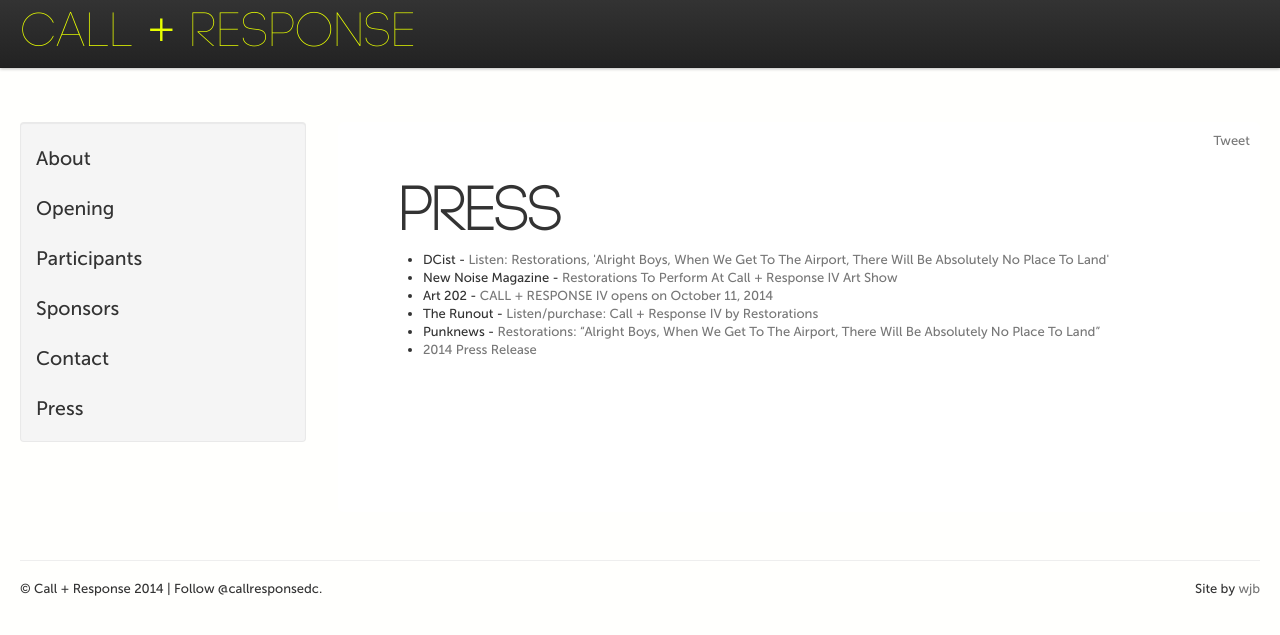
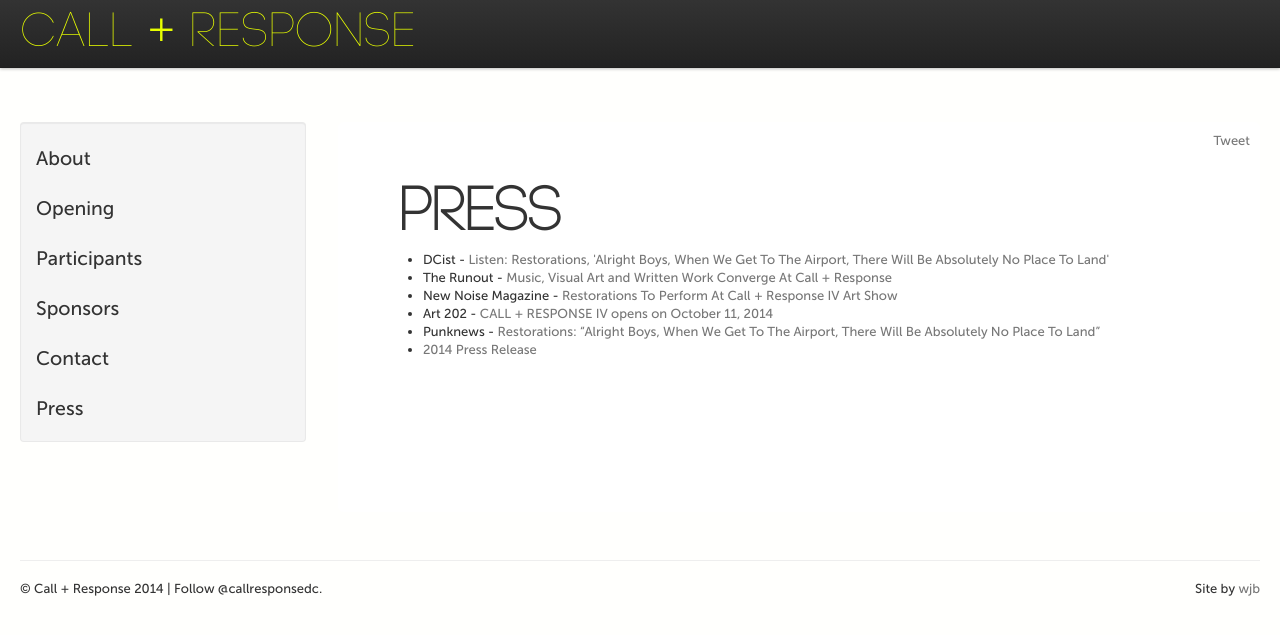
Before and after one commit to callandresponsedc/callandresponsedc, a Jekyll site: the page built from press/index.html, in a window 1280 px wide. Shown: the top 635 px of the page. Built offline with Jekyll 4.4.1, drawn with Linux system fonts in a browser that asks for light colours; Markdown is read by kramdown in place of the engine named in the settings; comment, search, counter and statistics services are not loaded.

Commit message:
Update index.html

```diff
--- a/press/index.html
+++ b/press/index.html
@@ -8,9 +8,10 @@ title: Press
 <p>
   <ul>
   <li>DCist - <a href="http://dcist.com/2014/10/listen_restorations_alright_boys_wh.php">Listen: Restorations, 'Alright Boys, When We Get To The Airport, There Will Be Absolutely No Place To Land'</a>  </li>
+<li>The Runout - <a href="http://therunout.com/post/99925475346/call-response-dc-restorations">Music, Visual Art and Written Work Converge At Call + Response</a></li>
 <li>New Noise Magazine - <a href="http://newnoisemagazine.com/restorations-perform-call-response-iv-art-show/">Restorations To Perform At Call + Response IV Art Show</a></li>
 <li>Art 202 - <a href="http://www.art202.com/2014/10/06/call-response-iv-opens-on-october-11-2014/">CALL + RESPONSE IV opens on October 11, 2014</a></li>
-<li>The Runout - <a href="http://therunout.com/post/99331661501/restorations-call-and-response">Listen/purchase: Call + Response IV by Restorations</a></li>
+
 <li>Punknews - <a href="http://www.punknews.org/article/56150/restorations-alright-boys-when-we-get-to-the-airport-there-will-be-absolutely-no-place-to-land">Restorations: “Alright Boys, When We Get To The Airport, There Will Be Absolutely No Place To Land”</a></li>
   <li><a href="http://us6.campaign-archive1.com/?u=118b4bd4661f71fa6090d36b4&id=e6134443e9&e=55044f0df0">2014 Press Release</a></li>
   </ul>
```
